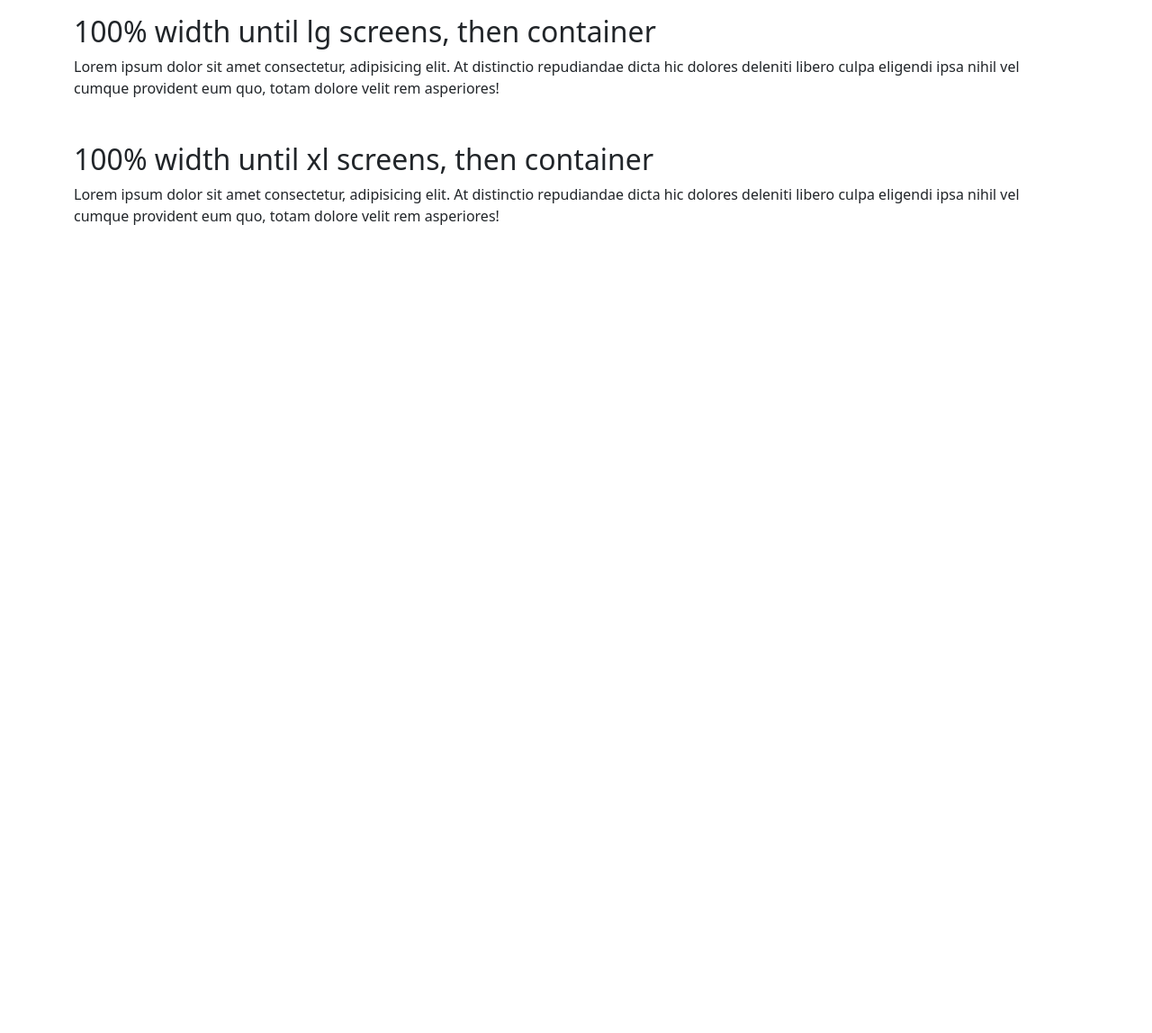
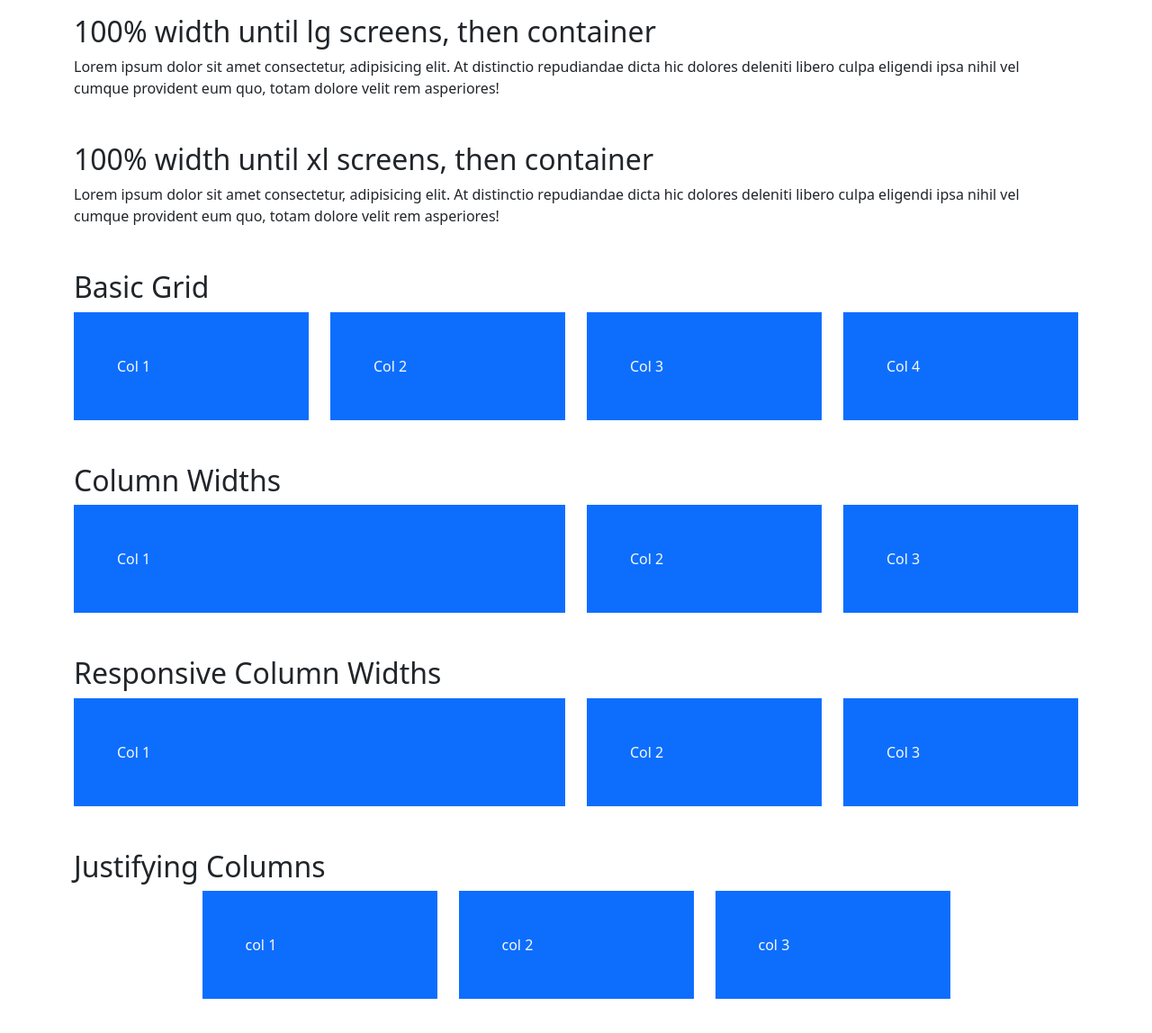
Before and after one commit to gmunilla14/bootstrap-tutorial, a plain HTML site: page index.html in a window 1280 px wide. Shown: the part 3915-5063 px from the top of the page at 90% size. Before the commit the page ends 4215 px from the top, so only its background shows below. Drawn offline with nearby package versions, Linux system fonts and the light colour scheme.

Commit message:
Add Grids

```diff
--- a/index.html
+++ b/index.html
@@ -185,6 +185,79 @@
       </p>
     </div>
 
+    <!-- Grid -->
+
+    <!-- NOte that when screen size gets small enough,
+    the last column is copied down-->
+    <div class="container-lg my-5">
+      <h2>Basic Grid</h2>
+      <div class="row">
+        <div class="col">
+          <div class="p-5 bg-primary text-light">Col 1</div>
+        </div>
+        <div class="col">
+          <div class="p-5 bg-primary text-light">Col 2</div>
+        </div>
+
+        <div class="col">
+          <div class="p-5 bg-primary text-light">Col 3</div>
+        </div>
+
+        <div class="col">
+          <div class="p-5 bg-primary text-light">Col 4</div>
+        </div>
+      </div>
+    </div>
+
+    <div class="container-lg my-5">
+      <h2>Column Widths</h2>
+      <div class="row">
+        <div class="col-6">
+          <div class="p-5 bg-primary text-light">Col 1</div>
+        </div>
+        <div class="col-3">
+          <div class="p-5 bg-primary text-light">Col 2</div>
+        </div>
+
+        <div class="col-3">
+          <div class="p-5 bg-primary text-light">Col 3</div>
+        </div>
+
+      </div>
+    </div>
+
+    <div class="container-lg my-5">
+      <h2>Responsive Column Widths</h2>
+      <div class="row">
+        <div class="col-lg-6 col-sm-4">
+          <div class="p-5 bg-primary text-light">Col 1</div>
+        </div>
+        <div class="col-lg-3 col-sm-4">
+          <div class="p-5 bg-primary text-light">Col 2</div>
+        </div>
+
+        <div class="col-lg-3 col-sm-4">
+          <div class="p-5 bg-primary text-light">Col 3</div>
+        </div>
+
+      </div>
+    </div>
+
+    <div class="container-lg my-5">
+      <h2>Justifying Columns</h2>
+      <div class="row justify-content-center">
+        <div class="col-md-3">
+          <div class="p-5 bg-primary text-light">col 1</div>
+        </div>
+        <div class="col-md-3">
+          <div class="p-5 bg-primary text-light">col 2</div>
+        </div>
+        <div class="col-md-3">
+          <div class="p-5 bg-primary text-light">col 3</div>
+        </div>
+      </div>
+    </div>
+
     <script
       src="https://cdn.jsdelivr.net/npm/bootstrap@5.0.2/dist/js/bootstrap.bundle.min.js"
       integrity="sha384-MrcW6ZMFYlzcLA8Nl+NtUVF0sA7MsXsP1UyJoMp4YLEuNSfAP+JcXn/tWtIaxVXM"
```
